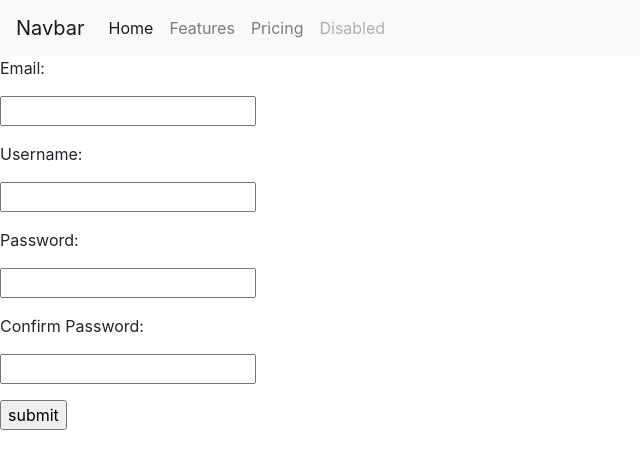
After one commit to drewgifford/Stellar-Skies, a Flask app: page /signup in a window 1280 px wide. The commit adds this page. Shown: the top 469 px of the page, without its empty margins (0-640 px from the left). Run offline with Flask 2, Linux system fonts and the light colour scheme; some libraries are stand-ins or nearby versions.

Commit message:
Login/Signup Funcionality

```diff
--- a/main.py
+++ b/main.py
@@ -1,4 +1,5 @@
 from flask import Flask, redirect, url_for, render_template, request, session
+import sqlite3
 
 app = Flask(__name__)
 app.secret_key = "Testing"
@@ -11,9 +12,19 @@ def home():
 @app.route("/login", methods=["POST", "GET"])
 def login():
     if request.method == "POST":
-        user = request.form['nm']
-        session["user"] = user
-        return redirect(url_for("user"))
+        em = request.form['lem']
+        pas = request.form['lpas']
+        db = sqlite3.connect('stellar.db')
+        cursor = db.cursor()
+        cursor.execute("SELECT email, username, password FROM account_data WHERE email = '{}'".format(em))
+        result = cursor.fetchone()
+        if result is None:
+            return redirect(url_for("signup"))
+        elif str(pas) != str(result[2]):
+            return redirect(url_for("login"))
+        else:
+            session["user"] = str(result[1])
+            return redirect(url_for("user"))
     else:
         if "user" in session:
             return redirect(url_for("user"))
@@ -27,6 +38,34 @@ def user():
     else:
         return render_template("index.html")
 
+@app.route("/signup", methods=["POST", "GET"])
+def signup():
+    if request.method == "POST":
+        pas = request.form['pas']
+        pasc = request.form['pasc']
+        email = request.form['em']
+        usr = request.form['usr']
+        db = sqlite3.connect('stellar.db')
+        cursor = db.cursor()
+        cursor.execute("SELECT email FROM account_data WHERE email = '{}'".format(email))
+        result = cursor.fetchone()
+        if result is not None:
+            return redirect(url_for("login"))
+        elif pas == pasc:
+            sql = ("INSERT INTO account_data(email, password, username) VALUES(?,?,?)")
+            val = (str(email), str(pas), str(usr))
+            cursor.execute(sql, val)
+            db.commit()
+            session["user"] = usr
+            session["email"] = email
+            return redirect(url_for("login"))
+        else:
+            return render_template("signup.html")
+        cursor.close()
+        db.close()
+    else:
+        return render_template("signup.html")
+
 @app.route("/logout")
 def logout():
     session.pop("user", None)
--- a/templates/login.html
+++ b/templates/login.html
@@ -3,8 +3,10 @@
 
 {% block content %}
 <form action="#" method="POST">
-    <p>Name:</p>
-    <p><input type="text" name="nm" /></p>
+    <p>Email:</p>
+    <p><input type="text" name="lem" /></p>
+    <p>Password:</p>
+    <p><input type="password" name="lpas" /></p>
     <p><input type="submit" value="submit" /></p>
 </form>
 {% endblock %}
--- /dev/null
+++ b/templates/signup.html
@@ -0,0 +1,16 @@
+{% extends "base.html" %}
+{% block title %}Signup Page{% endblock %}
+
+{% block content %}
+<form action="#" method="POST" autocomplete="off">
+    <p>Email:</p>
+    <p><input type="text" name="em" /></p>
+    <p>Username:</p>
+    <p><input type="text" name="usr" /></p>
+    <p>Password:</p>
+    <p><input type="password" name="pas" /></p>
+    <p>Confirm Password:</p>
+    <p><input type="password" name="pasc" /></p>
+    <p><input type="submit" value="submit" /></p>
+</form>
+{% endblock %}
```
Also changed, not shown: stellar.db.
